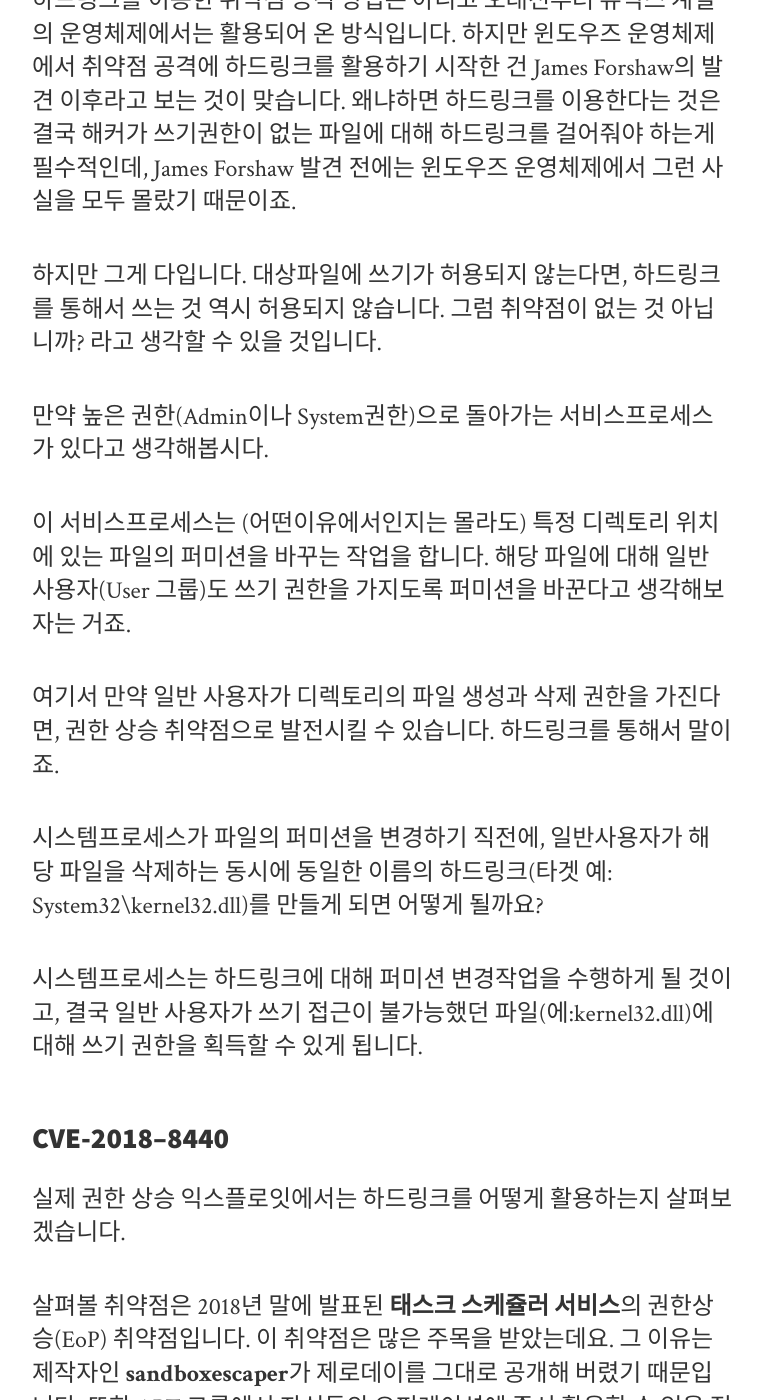
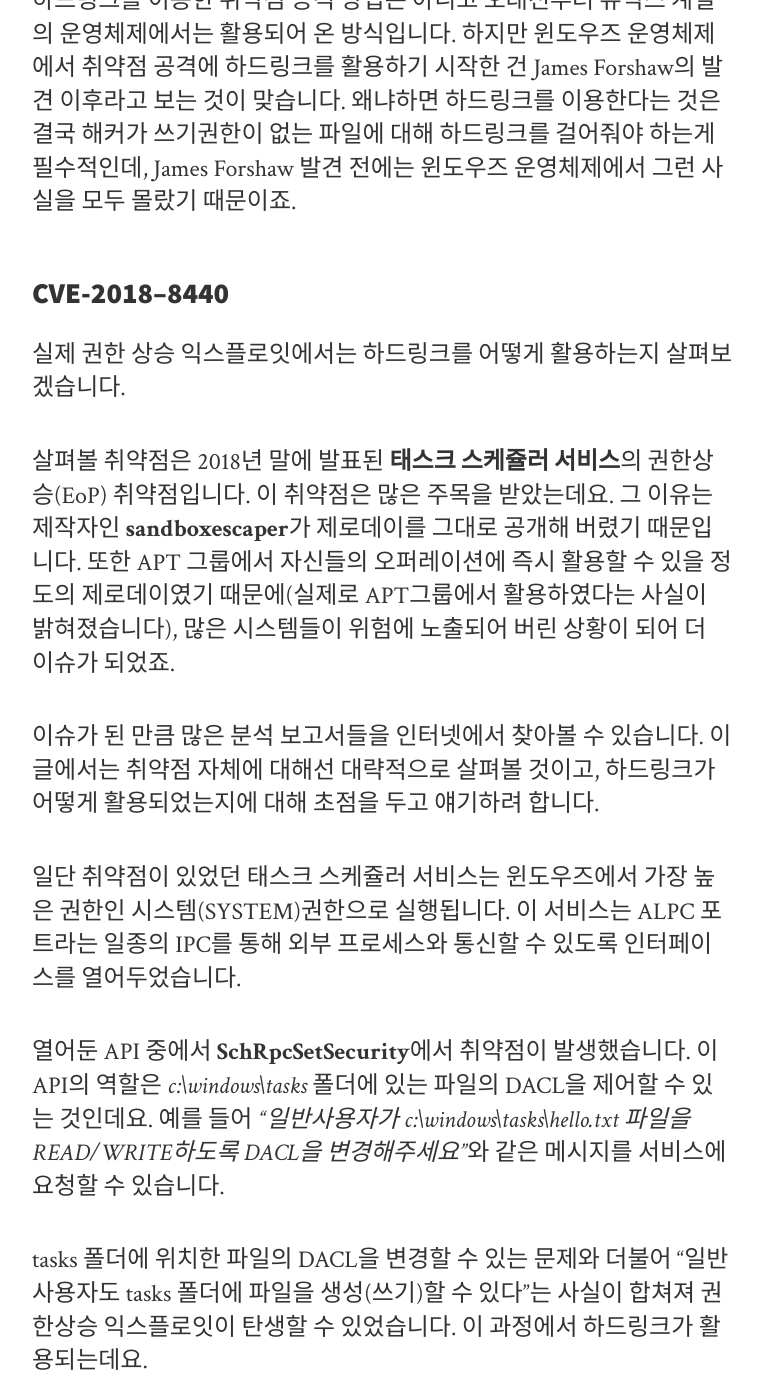
Before and after one commit to intellee/blog.diffense.co.kr, a Jekyll site: the page built from _posts/2019-02-22-hard-link.md, in a window 1280 px wide and 1400 px high, scrolled down 6607 px. Shown: the whole window, without its empty margins (258-1020 px from the left). Built offline with Jekyll 4.4.1, drawn with Linux system fonts in a browser that asks for light colours; nearby versions of some CDN libraries; some of the changed text lies outside the part shown.

Commit message:
hard link

```diff
--- a/_posts/2019-02-22-hard-link.md
+++ b/_posts/2019-02-22-hard-link.md
@@ -138,18 +138,6 @@
 
 하드링크를 이용한 취약점 공격 방법은 아니고 오래전부터 유닉스 계열의 운영체제에서는 활용되어 온 방식입니다. 하지만 윈도우즈 운영체제에서 취약점 공격에 하드링크를 활용하기 시작한 건 James Forshaw의 발견 이후라고 보는 것이 맞습니다. 왜냐하면 하드링크를 이용한다는 것은 결국 해커가 쓰기권한이 없는 파일에 대해 하드링크를 걸어줘야 하는게 필수적인데, James Forshaw 발견 전에는 윈도우즈 운영체제에서 그런 사실을 모두 몰랐기 때문이죠.
 
-하지만 그게 다입니다. 대상파일에 쓰기가 허용되지 않는다면, 하드링크를 통해서 쓰는 것 역시 허용되지 않습니다. 그럼 취약점이 없는 것 아닙니까? 라고 생각할 수 있을 것입니다.
-
-만약 높은 권한(Admin이나 System권한)으로 돌아가는 서비스프로세스가 있다고 생각해봅시다.
-
-이 서비스프로세스는 (어떤이유에서인지는 몰라도) 특정 디렉토리 위치에 있는 파일의 퍼미션을 바꾸는 작업을 합니다. 해당 파일에 대해 일반 사용자(User 그룹)도 쓰기 권한을 가지도록 퍼미션을 바꾼다고 생각해보자는 거죠.
-
-여기서 만약 일반 사용자가 디렉토리의 파일 생성과 삭제 권한을 가진다면, 권한 상승 취약점으로 발전시킬 수 있습니다. 하드링크를 통해서 말이죠.
-
-시스템프로세스가 파일의 퍼미션을 변경하기 직전에, 일반사용자가 해당 파일을 삭제하는 동시에 동일한 이름의 하드링크(타겟 예: System32\kernel32.dll)를 만들게 되면 어떻게 될까요?
-
-시스템프로세스는 하드링크에 대해 퍼미션 변경작업을 수행하게 될 것이고, 결국 일반 사용자가 쓰기 접근이 불가능했던 파일(에:kernel32.dll)에 대해 쓰기 권한을 획득할 수 있게 됩니다.
-
 ### CVE-2018–8440
 
 실제 권한 상승 익스플로잇에서는 하드링크를 어떻게 활용하는지 살펴보겠습니다.
```
Also changed, not shown: 3 other files.
